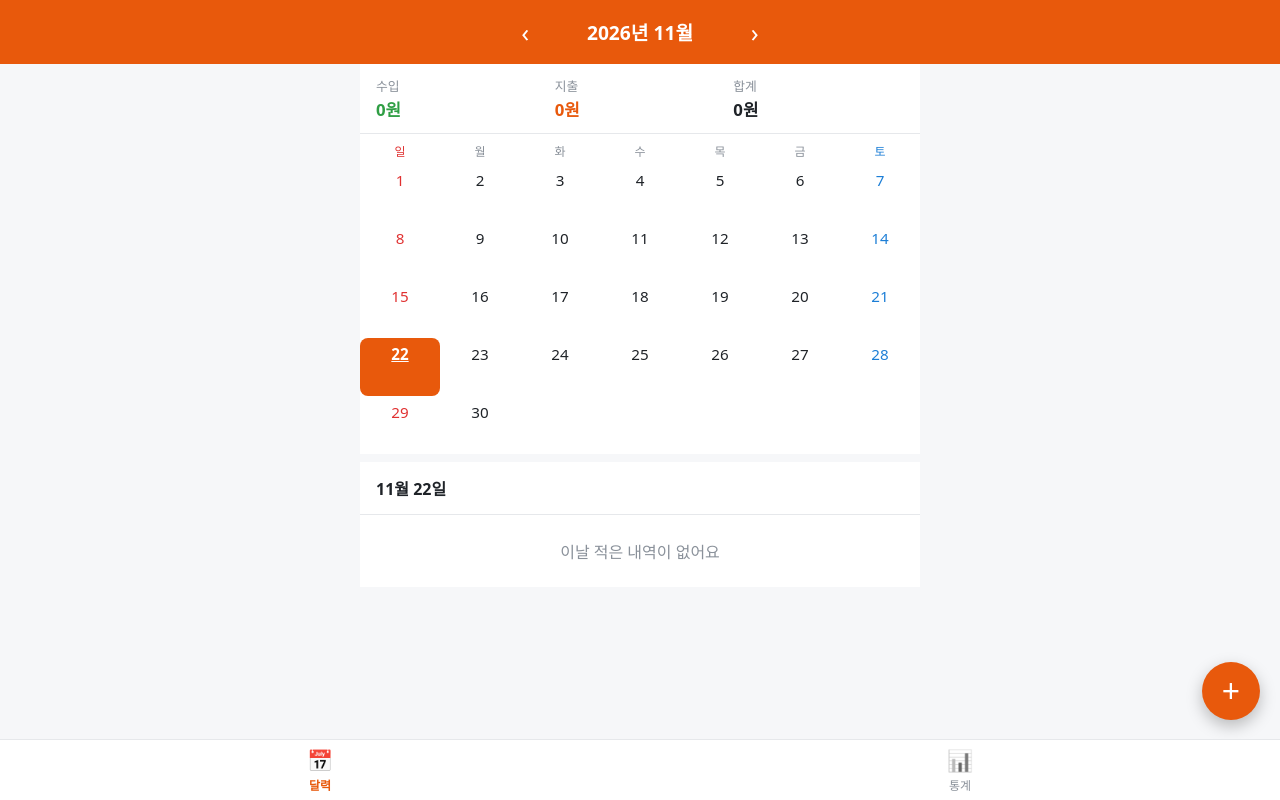
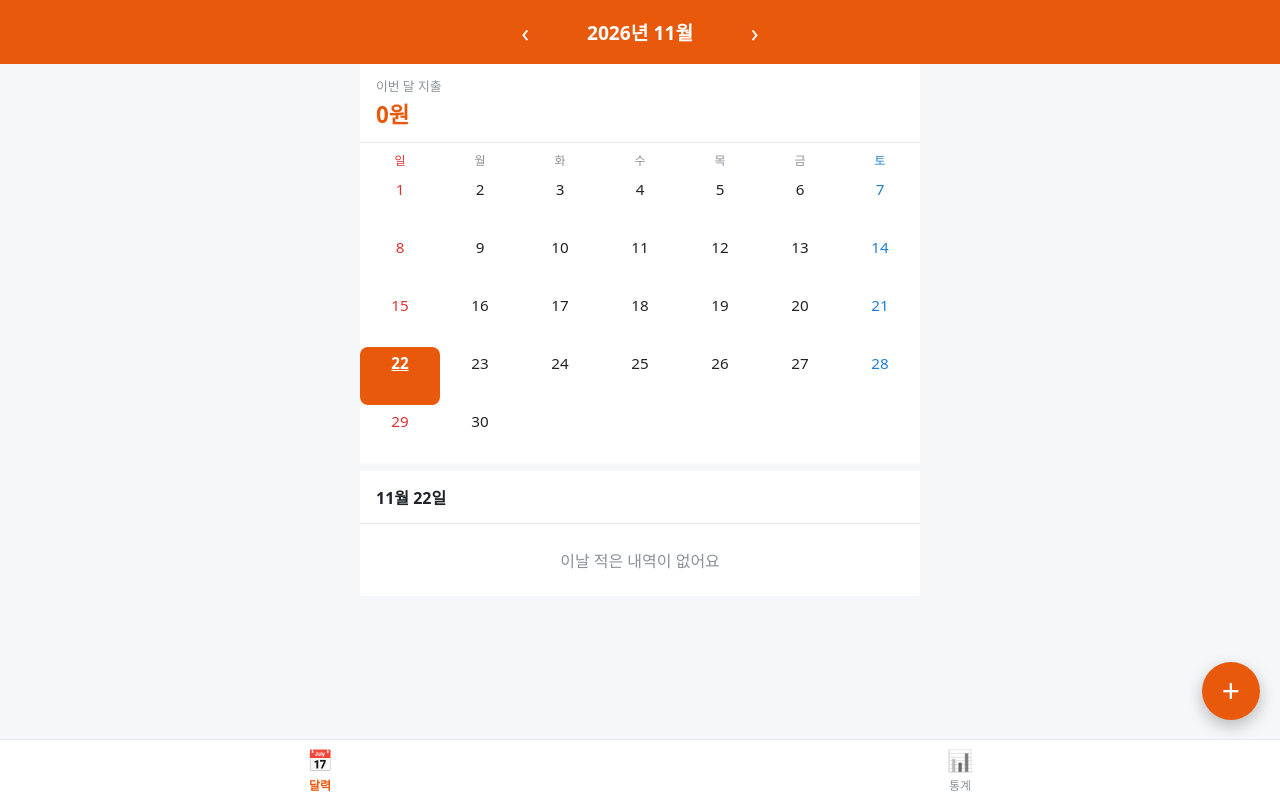
Before and after one commit to jaeya1006/needlessly-large-rod, a Spring Boot app: page / in a window 1280 px wide. Run offline with Spring Boot 4, Linux system fonts and the light colour scheme; data that the repository does not hold is empty.

Commit message:
수입(입금) 기능 빼고 지출 전용 가계부로 (#13)
기획 결정에 따라 화면에서 수입 관련 기능을 모두 뺀다.
- 입력 1단계: 입금/지출 버튼 → '다음' 버튼 하나, 항상 EXPENSE로 저장
- 달력: 수입·합계 칸과 날짜 칸의 수입 금액 제거, '이번 달 지출'만 표시
- 통계: 지출/수입 전환 탭 제거
- 수입 분류 목록 제거, 예전에 적은 수입은 화면에서 숨김
- 서버·DB의 type(EXPENSE/INCOME)은 그대로 둠
- CLAUDE.md에 결정과 역할(사용자=개발자, 친구=기획자) 기록
- 서비스 워커 캐시 nlr-v4

Co-Authored-By: Claude Opus 5.5 <noreply@anthropic.com>

```diff
--- a/src/main/resources/static/app.css
+++ b/src/main/resources/static/app.css
@@ -1,6 +1,6 @@
 :root {
   --bg: #f6f7f9; --card: #fff; --fg: #1f2328; --muted: #8a919a; --line: #e6e8eb;
-  --accent: #e8590c; --expense: #e8590c; --income: #2f9e44; --sun: #e03131; --sat: #1c7ed6;
+  --accent: #e8590c; --expense: #e8590c; --sun: #e03131; --sat: #1c7ed6;
 }
 @media (prefers-color-scheme: dark) {
   :root { --bg: #0d1117; --card: #161b22; --fg: #e6edf3; --muted: #8b949e; --line: #30363d; --sun: #ff6b6b; --sat: #4dabf7; }
@@ -11,7 +11,6 @@ body { font-family: system-ui, -apple-system, "Apple SD Gothic Neo", sans-serif;
 button { font: inherit; color: inherit; background: none; border: 0; cursor: pointer; }
 input { font: inherit; color: inherit; }
 .expense { color: var(--expense); }
-.income { color: var(--income); }
 
 /* 상단 */
 .top { position: sticky; top: 0; z-index: 2; display: flex; align-items: center; justify-content: center; gap: 16px;
@@ -22,10 +21,10 @@ input { font: inherit; color: inherit; }
 .view { max-width: 560px; margin: 0 auto; }
 
 /* 달력 */
-.summary { display: grid; grid-template-columns: repeat(3, 1fr); background: var(--card); padding: 12px 16px; gap: 8px; }
+.summary { background: var(--card); padding: 12px 16px; }
 .summary div { display: flex; flex-direction: column; gap: 2px; }
 .summary span { color: var(--muted); font-size: .8rem; }
-.summary strong { font-size: 1.05rem; font-variant-numeric: tabular-nums; }
+.summary strong { font-size: 1.4rem; font-variant-numeric: tabular-nums; }
 .weekdays, .calendar { display: grid; grid-template-columns: repeat(7, 1fr); background: var(--card); }
 .weekdays { padding: 8px 0 4px; border-top: 1px solid var(--line); font-size: .75rem; color: var(--muted); text-align: center; }
 .sun { color: var(--sun); } .sat { color: var(--sat); }
@@ -48,10 +47,7 @@ input { font: inherit; color: inherit; }
   background: var(--accent); color: #fff; font-size: 2rem; line-height: 1; box-shadow: 0 6px 16px rgba(0,0,0,.25); }
 
 /* 통계 */
-.toggle { display: flex; margin: 16px; padding: 4px; background: var(--line); border-radius: 999px; }
-.toggle button { flex: 1; padding: 8px; border-radius: 999px; color: var(--muted); }
-.toggle [aria-selected="true"] { background: var(--card); color: var(--fg); font-weight: 600; }
-.card { background: var(--card); margin: 0 16px 16px; border-radius: 20px; padding: 20px; }
+.card { background: var(--card); margin: 16px; border-radius: 20px; padding: 20px; }
 .stats-caption { margin: 0; text-align: center; color: var(--muted); }
 .stats-total { margin: 4px 0 20px; text-align: center; font-size: 2rem; font-weight: 700; font-variant-numeric: tabular-nums; }
 .donut { width: min(240px, 70vw); aspect-ratio: 1; margin: 0 auto; border-radius: 50%; display: grid; place-items: center; background: var(--line); }
@@ -84,11 +80,8 @@ input { font: inherit; color: inherit; }
 .icon-btn { width: 44px; height: 44px; font-size: 1.4rem; }
 .amount-row { display: flex; align-items: center; gap: 12px; margin: 48px 0; font-size: 3rem; color: var(--muted); }
 .amount-row input { flex: 1; min-width: 0; border: 0; background: none; text-align: right; font-size: 3.4rem; color: var(--accent); outline: none; font-variant-numeric: tabular-nums; }
-.type-btns { display: grid; grid-template-columns: 1fr 1fr; gap: 16px; }
-.type-btns button { padding: 20px; border-radius: 12px; color: #fff; font-size: 1.2rem; font-weight: 600; }
-.type-btns button:disabled { opacity: .35; cursor: default; }
-.btn-income { background: var(--income); }
-.btn-expense { background: var(--expense); }
+.next-btn { width: 100%; padding: 20px; border-radius: 12px; background: var(--expense); color: #fff; font-size: 1.2rem; font-weight: 600; }
+.next-btn:disabled { opacity: .35; cursor: default; }
 .line-input { width: 100%; padding: 14px 4px; margin-top: 8px; border: 0; border-bottom: 1px solid var(--line); background: none; font-size: 1.1rem; outline: none; }
 .line-input:focus { border-bottom-color: var(--accent); }
 .hint { color: var(--muted); font-size: .85rem; margin: 20px 0 8px; }
--- a/src/main/resources/static/app.js
+++ b/src/main/resources/static/app.js
@@ -1,17 +1,12 @@
+// 지출 전용 가계부(#13). 서버 API의 type은 남아 있지만 화면은 EXPENSE만 쓴다.
 // 분류: [이름, 아이콘, 색]. 서버는 이름만 저장하고 아이콘·색은 화면에서 붙인다.
-const CATEGORIES = {
-  EXPENSE: [
-    ['식비', '🍚', '#ffd8a8'], ['카페', '☕', '#e9d8c4'], ['간식', '🍪', '#ffe8cc'], ['술', '🍺', '#fff3bf'],
-    ['교통', '🚌', '#d0ebff'], ['쇼핑', '🛍️', '#fcc2d7'], ['생활', '🧻', '#e9ecef'], ['공과금', '💡', '#d3f9d8'],
-    ['통신', '📱', '#c5f6fa'], ['의료', '💊', '#ffc9c9'], ['문화', '🎬', '#e5dbff'], ['운동', '🏋️', '#d8f5a2'],
-    ['교육', '📚', '#dbe4ff'], ['선물', '🎁', '#f3d9fa'], ['경조사', '💐', '#ffdeeb'], ['기타', '📦', '#dee2e6'],
-  ],
-  INCOME: [
-    ['월급', '💰', '#d3f9d8'], ['용돈', '🪙', '#fff3bf'], ['부수입', '💵', '#c3fae8'], ['이자', '🏦', '#d0ebff'], ['기타', '📦', '#dee2e6'],
-  ],
-};
-const catInfo = (type, name) =>
-  (CATEGORIES[type] || CATEGORIES.EXPENSE).find(c => c[0] === name) || [name, '•', '#dee2e6'];
+const CATEGORIES = [
+  ['식비', '🍚', '#ffd8a8'], ['카페', '☕', '#e9d8c4'], ['간식', '🍪', '#ffe8cc'], ['술', '🍺', '#fff3bf'],
+  ['교통', '🚌', '#d0ebff'], ['쇼핑', '🛍️', '#fcc2d7'], ['생활', '🧻', '#e9ecef'], ['공과금', '💡', '#d3f9d8'],
+  ['통신', '📱', '#c5f6fa'], ['의료', '💊', '#ffc9c9'], ['문화', '🎬', '#e5dbff'], ['운동', '🏋️', '#d8f5a2'],
+  ['교육', '📚', '#dbe4ff'], ['선물', '🎁', '#f3d9fa'], ['경조사', '💐', '#ffdeeb'], ['기타', '📦', '#dee2e6'],
+];
+const catInfo = name => CATEGORIES.find(c => c[0] === name) || [name, '•', '#dee2e6'];
 
 const $ = id => document.getElementById(id);
 const pad = n => String(n).padStart(2, '0');
@@ -20,10 +15,10 @@ const iso = (y, m, d) => `${y}-${pad(m)}-${pad(d)}`;
 const now = new Date();
 const todayIso = iso(now.getFullYear(), now.getMonth() + 1, now.getDate());
 
-const state = { year: now.getFullYear(), month: now.getMonth() + 1, selected: todayIso, items: [], statsType: 'EXPENSE', entryType: null };
+const state = { year: now.getFullYear(), month: now.getMonth() + 1, selected: todayIso, items: [] };
 
-function iconEl(type, category) {
-  const [, emoji, color] = catInfo(type, category);
+function iconEl(category) {
+  const [, emoji, color] = catInfo(category);
   const span = document.createElement('span');
   span.className = 'icon';
   span.style.background = color;
@@ -43,7 +38,7 @@ async function load() {
   try {
     const res = await fetch(`/api/expenses?month=${state.year}-${pad(state.month)}`);
     if (!res.ok) throw new Error('HTTP ' + res.status);
-    state.items = await res.json();
+    state.items = (await res.json()).filter(e => e.type !== 'INCOME'); // 예전에 적은 수입은 숨김
     notice('');
   } catch {
     // 서버가 꺼져 있어도 달력은 그린다
@@ -53,15 +48,10 @@ async function load() {
   render();
 }
 
-function sumBy(items, type) {
-  return items.filter(e => e.type === type).reduce((s, e) => s + e.amount, 0);
-}
+const sum = items => items.reduce((s, e) => s + e.amount, 0);
 
 function render() {
-  const income = sumBy(state.items, 'INCOME'), expense = sumBy(state.items, 'EXPENSE');
-  $('sum-income').textContent = won(income);
-  $('sum-expense').textContent = won(expense);
-  $('sum-net').textContent = won(income - expense);
+  $('sum-expense').textContent = won(sum(state.items));
   renderCalendar();
   renderDay();
   renderStats();
@@ -75,14 +65,13 @@ function renderCalendar() {
   for (let d = 1; d <= days; d++) {
     const date = iso(state.year, state.month, d);
     const dayItems = state.items.filter(e => e.spentAt === date);
-    const ex = sumBy(dayItems, 'EXPENSE'), inc = sumBy(dayItems, 'INCOME');
+    const ex = sum(dayItems);
     const weekday = (first + d - 1) % 7;
     const b = document.createElement('button');
     b.setAttribute('aria-pressed', date === state.selected);
-    b.setAttribute('aria-label', `${state.month}월 ${d}일` + (ex ? `, 지출 ${won(ex)}` : '') + (inc ? `, 수입 ${won(inc)}` : ''));
+    b.setAttribute('aria-label', `${state.month}월 ${d}일` + (ex ? `, 지출 ${won(ex)}` : ''));
     if (date === todayIso) b.classList.add('today');
     b.innerHTML = `<span class="d ${weekday === 0 ? 'sun' : weekday === 6 ? 'sat' : ''}">${d}</span>`
-      + (inc ? `<small class="income">${inc.toLocaleString('ko-KR')}</small>` : '')
       + (ex ? `<small class="expense">${ex.toLocaleString('ko-KR')}</small>` : '');
     b.onclick = () => { state.selected = date; renderCalendar(); renderDay(); };
     cells.push(b);
@@ -94,7 +83,7 @@ function renderDay() {
   const [, m, d] = state.selected.split('-').map(Number);
   const items = state.items.filter(e => e.spentAt === state.selected);
   $('day-label').textContent = `${m}월 ${d}일`;
-  const ex = sumBy(items, 'EXPENSE');
+  const ex = sum(items);
   $('day-total').textContent = ex ? `지출 ${won(ex)}` : '';
   if (!items.length) {
     $('day-list').innerHTML = '<li class="empty">이날 적은 내역이 없어요</li>';
@@ -112,9 +101,9 @@ function renderDay() {
       name.append(sub);
     }
     const amt = document.createElement('span');
-    amt.className = 'amt ' + (e.type === 'INCOME' ? 'income' : 'expense');
-    amt.textContent = (e.type === 'INCOME' ? '+' : '') + won(e.amount);
-    b.append(iconEl(e.type, e.category), name, amt);
+    amt.className = 'amt expense';
+    amt.textContent = won(e.amount);
+    b.append(iconEl(e.category), name, amt);
     b.setAttribute('aria-label', `${e.title || e.category} ${won(e.amount)}, 눌러서 삭제`);
     b.onclick = async () => {
       if (!confirm(`'${e.title || e.category}' ${won(e.amount)}을 삭제할까요?`)) return;
@@ -128,24 +117,22 @@ function renderDay() {
 }
 
 function renderStats() {
-  const type = state.statsType;
-  const items = state.items.filter(e => e.type === type);
-  const total = items.reduce((s, e) => s + e.amount, 0);
+  const items = state.items;
+  const total = sum(items);
   const groups = Object.entries(items.reduce((g, e) => ((g[e.category] = (g[e.category] || 0) + e.amount), g), {}))
     .sort((a, b) => b[1] - a[1]);
-  const label = type === 'EXPENSE' ? '쓴 돈' : '번 돈';
-  $('stats-caption').textContent = `${state.month}월에 ${label}`;
+  $('stats-caption').textContent = `${state.month}월에 쓴 돈`;
   $('stats-total').textContent = won(total);
 
   let acc = 0;
   const stops = groups.map(([cat, amt]) => {
     const start = acc / total * 100;
     acc += amt;
-    return `${catInfo(type, cat)[2]} ${start}% ${acc / total * 100}%`;
+    return `${catInfo(cat)[2]} ${start}% ${acc / total * 100}%`;
   });
   $('donut').style.background = total ? `conic-gradient(${stops.join(',')})` : '';
   const pct = amt => Math.round(amt / total * 100) + '%';
-  $('donut-label').textContent = total ? `가장 큰 ${type === 'EXPENSE' ? '지출' : '수입'}` : '';
+  $('donut-label').textContent = total ? '가장 큰 지출' : '';
   $('donut-name').textContent = total ? groups[0][0] : '내역 없음';
   $('donut-pct').textContent = total ? pct(groups[0][1]) : '';
 
@@ -164,8 +151,8 @@ function renderStats() {
     value.textContent = won(amt);
     const bar = document.createElement('span');
     bar.className = 'bar';
-    bar.innerHTML = `<i style="width:${amt / total * 100}%;background:${catInfo(type, cat)[2]}"></i>`;
-    li.append(iconEl(type, cat), name, value, bar);
+    bar.innerHTML = `<i style="width:${amt / total * 100}%;background:${catInfo(cat)[2]}"></i>`;
+    li.append(iconEl(cat), name, value, bar);
     return li;
   }));
 }
@@ -188,11 +175,6 @@ document.querySelectorAll('.tabbar button').forEach(b => b.onclick = () => {
   $('view-calendar').hidden = b.dataset.view !== 'calendar';
   $('view-stats').hidden = b.dataset.view !== 'stats';
 });
-document.querySelectorAll('.toggle button').forEach(b => b.onclick = () => {
-  state.statsType = b.dataset.type;
-  document.querySelectorAll('.toggle button').forEach(x => x.setAttribute('aria-selected', x === b));
-  renderStats();
-});
 
 // 입력 시트
 const amountInput = $('entry-amount');
@@ -206,7 +188,7 @@ function openSheet() {
   $('error').textContent = '';
   showStep(1);
   $('sheet').hidden = false;
-  updateTypeButtons();
+  updateNextButton();
   amountInput.focus();
 }
 const closeSheet = () => { $('sheet').hidden = true; $('add').focus(); };
@@ -214,8 +196,8 @@ function showStep(n) {
   $('step1').hidden = n !== 1;
   $('step2').hidden = n !== 2;
 }
-function updateTypeButtons() {
-  document.querySelectorAll('.type-btns button').forEach(b => b.disabled = !amountValue());
+function updateNextButton() {
+  $('next-step').disabled = !amountValue();
 }
 
 $('add').onclick = openSheet;
@@ -224,25 +206,22 @@ document.addEventListener('keydown', e => { if (e.key === 'Escape' && !$('sheet'
 amountInput.oninput = () => {
   const v = amountValue();
   amountInput.value = v ? v.toLocaleString('ko-KR') : '';
-  updateTypeButtons();
+  updateNextButton();
 };
-amountInput.onkeydown = e => { if (e.key === 'Enter' && amountValue()) chooseType('EXPENSE'); };
+amountInput.onkeydown = e => { if (e.key === 'Enter' && amountValue()) goStep2(); };
 
-function chooseType(type) {
-  state.entryType = type;
-  const head = $('step2-amount');
-  head.textContent = (type === 'INCOME' ? '+' : '') + won(amountValue());
-  head.style.color = `var(--${type === 'INCOME' ? 'income' : 'expense'})`;
-  $('cat-grid').replaceChildren(...CATEGORIES[type].map(([name]) => {
+function goStep2() {
+  $('step2-amount').textContent = won(amountValue());
+  $('cat-grid').replaceChildren(...CATEGORIES.map(([name]) => {
     const b = document.createElement('button');
-    b.append(iconEl(type, name), name);
+    b.append(iconEl(name), name);
     b.onclick = () => save(name);
     return b;
   }));
   showStep(2);
   $('entry-title').focus();
 }
-document.querySelectorAll('.type-btns button').forEach(b => b.onclick = () => chooseType(b.dataset.type));
+$('next-step').onclick = goStep2;
 $('back').onclick = () => { showStep(1); amountInput.focus(); };
 
 async function save(category) {
@@ -251,7 +230,7 @@ async function save(category) {
     method: 'POST',
     headers: { 'Content-Type': 'application/json' },
     body: JSON.stringify({
-      type: state.entryType, title: $('entry-title').value, amount: amountValue(),
+      type: 'EXPENSE', title: $('entry-title').value, amount: amountValue(),
       category, memo: $('entry-memo').value, spentAt,
     }),
   }).catch(() => null);
--- a/src/main/resources/static/index.html
+++ b/src/main/resources/static/index.html
@@ -21,9 +21,7 @@
 <!-- 달력 -->
 <main id="view-calendar" class="view">
   <section class="summary">
-    <div><span>수입</span><strong class="income" id="sum-income">0원</strong></div>
-    <div><span>지출</span><strong class="expense" id="sum-expense">0원</strong></div>
-    <div><span>합계</span><strong id="sum-net">0원</strong></div>
+    <div><span>이번 달 지출</span><strong class="expense" id="sum-expense">0원</strong></div>
   </section>
   <div class="weekdays"><span class="sun">일</span><span>월</span><span>화</span><span>수</span><span>목</span><span>금</span><span class="sat">토</span></div>
   <div class="calendar" id="calendar"></div>
@@ -36,10 +34,6 @@
 
 <!-- 통계 -->
 <main id="view-stats" class="view" hidden>
-  <div class="toggle" role="tablist">
-    <button role="tab" data-type="EXPENSE" aria-selected="true">지출</button>
-    <button role="tab" data-type="INCOME" aria-selected="false">수입</button>
-  </div>
   <section class="card">
     <p class="stats-caption" id="stats-caption"></p>
     <p class="stats-total" id="stats-total"></p>
@@ -64,10 +58,7 @@
       <span aria-hidden="true">₩</span>
       <input id="entry-amount" inputmode="numeric" autocomplete="off" placeholder="0" aria-label="금액">
     </label>
-    <div class="type-btns">
-      <button class="btn-income" data-type="INCOME">입금</button>
-      <button class="btn-expense" data-type="EXPENSE">지출</button>
-    </div>
+    <button class="next-btn" id="next-step">다음</button>
   </div>
   <div class="step" id="step2" hidden>
     <div class="sheet-head">
--- a/src/main/resources/static/sw.js
+++ b/src/main/resources/static/sw.js
@@ -1,6 +1,6 @@
 // 설치 가능하게 하는 최소 서비스 워커. 화면 파일만 캐시하고 /api 는 항상 네트워크로.
 // shortcut: 오프라인 입력은 안 됨, 필요해지면 IndexedDB 큐 + 동기화 추가
-const CACHE = 'nlr-v3';
+const CACHE = 'nlr-v4';
 const SHELL = ['/', '/index.html', '/app.css', '/app.js', '/manifest.webmanifest', '/icon.svg'];
 
 self.addEventListener('install', e => e.waitUntil(caches.open(CACHE).then(c => c.addAll(SHELL))));
```
Also changed, not shown: CLAUDE.md (+3 -0 lines).
